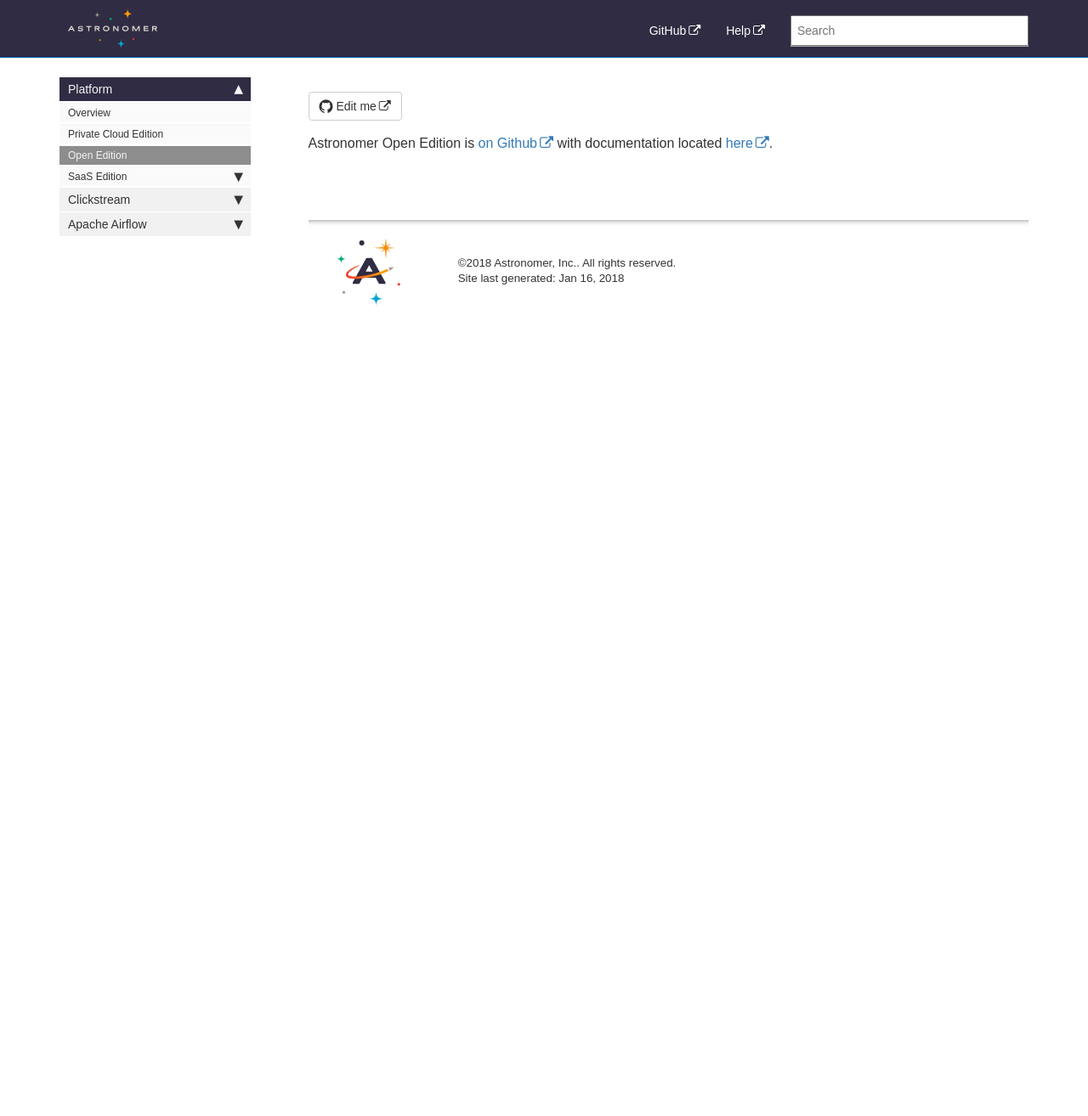
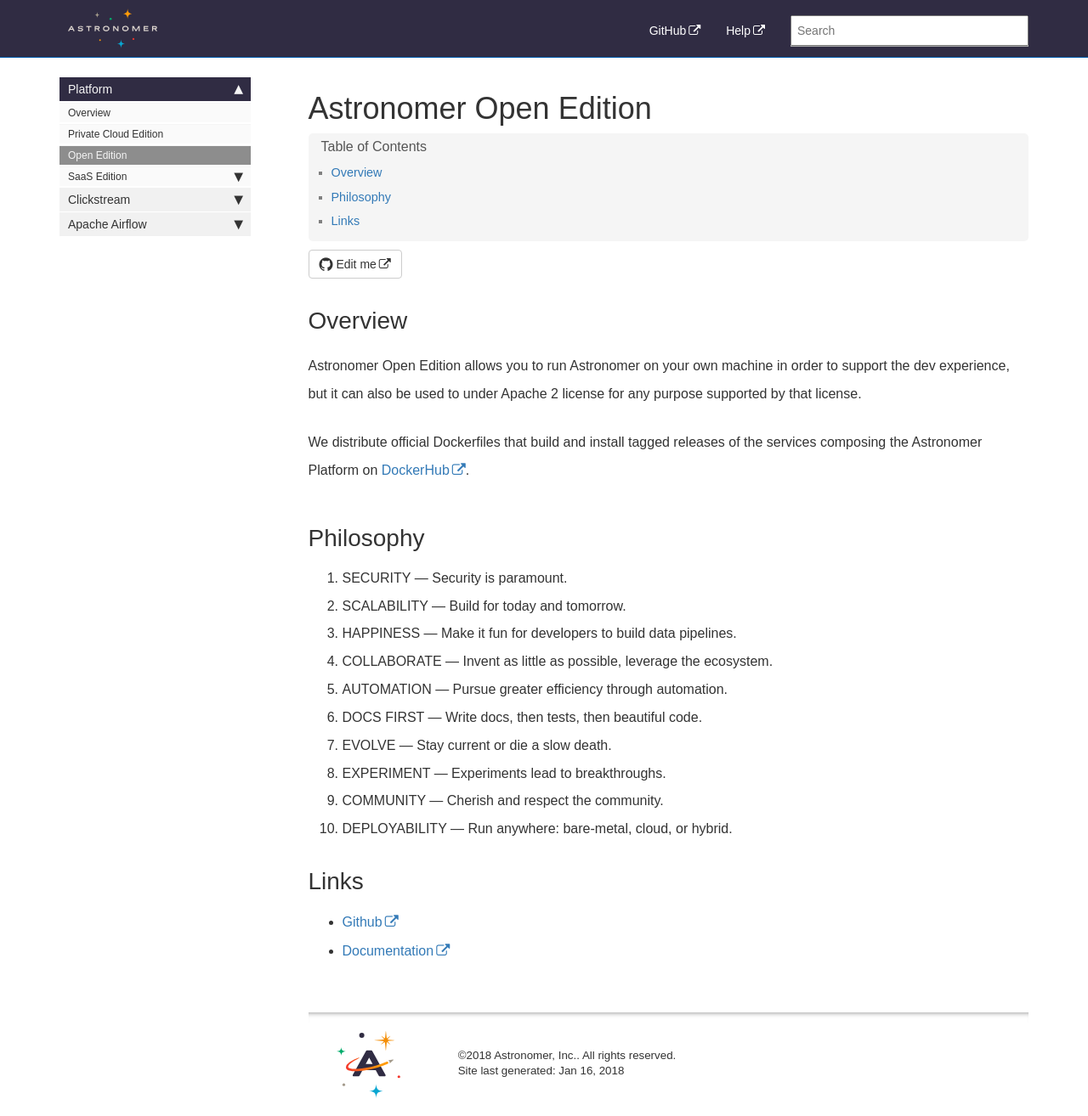
Before and after one commit to petedejoy/documentation, a Jekyll site: the page built from v2/editions/open/overview.md, in a window 1280 px wide. Shown: the whole page at 85% size. Built offline with Jekyll 4.4.1, drawn with Linux system fonts in a browser that asks for light colours; nearby versions of some CDN libraries; some web fonts are replaced; our own code applies the rules of GitHub Pages for plain Markdown files; comment, search, counter and statistics services are not loaded; before the commit the page ends 900 px from its top, so only the background shows below that.

Commit message:
add content to open edition

```diff
--- a/v2/editions/open/overview.md
+++ b/v2/editions/open/overview.md
@@ -1,2 +1,34 @@
+---
+title: Astronomer Open Edition
+keywords: open open-source airflow clickstream
+sidebar: platform_sidebar
+---
 
-Astronomer Open Edition is [on Github](https://github.com/astronomerio/astronomer) with documentation located [here](https://astronomerio.github.io/astronomer/).
+## Overview
+
+Astronomer Open Edition allows you to run Astronomer on your own
+machine in order to support the dev experience, but it can also be
+used to under Apache 2 license for any purpose supported by that
+license.
+
+We distribute official Dockerfiles that build and install tagged
+releases of the services composing the Astronomer Platform on
+[DockerHub](https://hub.docker.com/u/astronomerinc/).
+
+## Philosophy
+
+1. SECURITY — Security is paramount.
+2. SCALABILITY — Build for today and tomorrow.
+3. HAPPINESS — Make it fun for developers to build data pipelines.
+4. COLLABORATE — Invent as little as possible, leverage the ecosystem.
+5. AUTOMATION — Pursue greater efficiency through automation.
+6. DOCS FIRST — Write docs, then tests, then beautiful code.
+7. EVOLVE — Stay current or die a slow death.
+8. EXPERIMENT — Experiments lead to breakthroughs.
+9. COMMUNITY — Cherish and respect the community.
+10. DEPLOYABILITY — Run anywhere: bare-metal, cloud, or hybrid.
+
+## Links
+
+* [Github](https://github.com/astronomerio/astronomer)
+* [Documentation](https://astronomerio.github.io/astronomer/)
```
